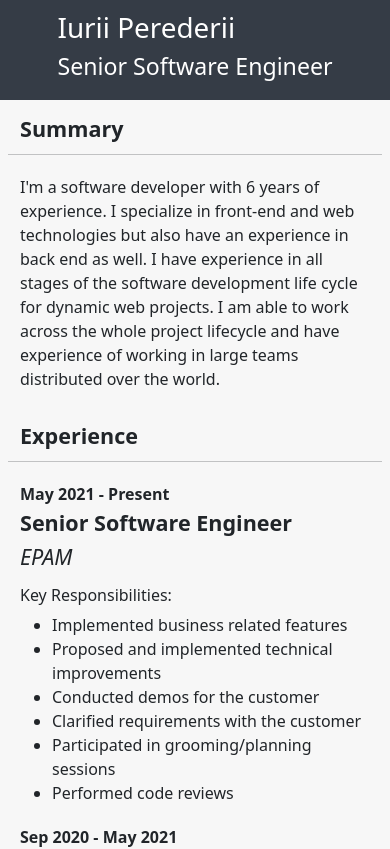
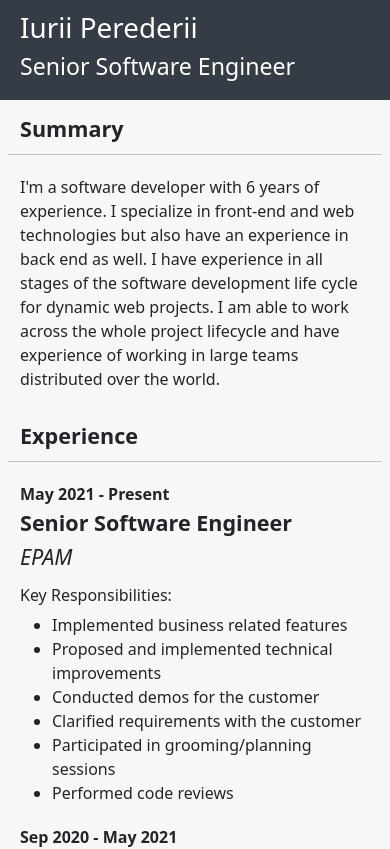
Before and after one commit to Agnarh/agnarh.github.io, a React app in the folder site/: page / in a window 390 px wide. Shown: the top 849 px of the page. Built offline with nearby package versions, Linux system fonts and the light colour scheme.

Commit message:
Fix for responsiveness of the photo

```diff
--- a/site/src/header/header.scss
+++ b/site/src/header/header.scss
@@ -1,9 +1,9 @@
 .header {
     background-color: #353C46;
     color: #fff;
-    display: flex;
+    // display: flex;
     height: 100px;
-    justify-content: center;
+    // justify-content: center;
 
     .photo {
         width: 100px;
--- a/site/src/header/index.tsx
+++ b/site/src/header/index.tsx
@@ -3,11 +3,15 @@ import './header.scss';
 
 export const Header: FC = () => {
     return (
-        <div className="header">
-            <img src="photo.jpg" className="rounded-circle me-4 my-2 d-none d-sm-inline" alt="photo"/>
-            <div className="d-flex flex-column justify-content-center d-sm-block">
-                <h1>Iurii Perederii</h1>
-                <h3>Senior Software Engineer</h3>
+        <div className="container-fluid d-flex flex-column justify-content-center d-sm-block header">
+            <div className="row justify-content-center px-2">
+                <div className="col col-12 col-lg-6 d-flex justify-content-sm-center">
+                    <img src="photo.jpg" className="rounded-circle me-4 d-none d-sm-block" width={95} height={95} alt="photo"/>
+                    <div>
+                        <h1>Iurii Perederii</h1>
+                        <h3>Senior Software Engineer</h3>
+                    </div>
+                </div>
             </div>
         </div>
     );
```
